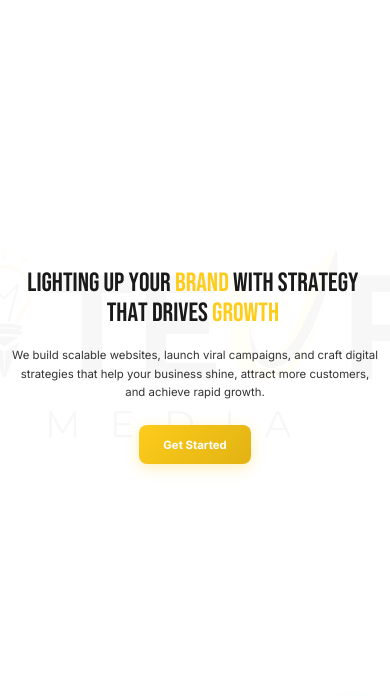
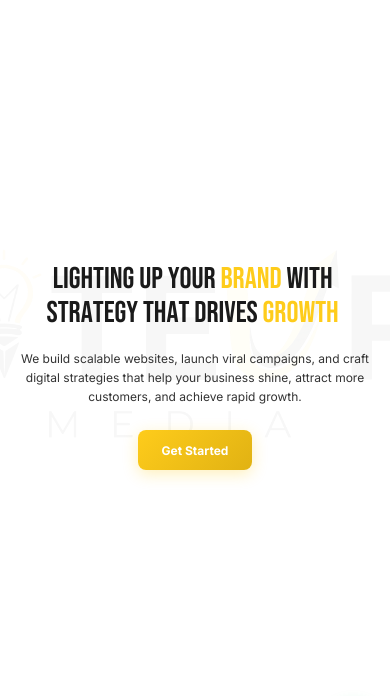
Before and after one commit to liteupwork-bit/liteupmedia, a plain HTML site: page index_mobile.html in a window 390 px wide. Shown: the part 80-776 px from the top of the page. Drawn offline with nearby package versions, Linux system fonts and the light colour scheme.

Commit message:
Mobile UI: Increase hero text size and center alignment - Increased hero title to 3rem on tablets, 2.5rem on phones - Increased subtitle to 1.1rem for better readability - Center-aligned all hero text - Larger Get Started button

```diff
--- a/css/style.css
+++ b/css/style.css
@@ -391,6 +391,7 @@ textarea::placeholder {
 
 .hero-content {
     max-width: 800px;
+    text-align: center;
 }
 
 .hero-subtitle {
@@ -1288,24 +1289,28 @@ video:fullscreen {
     .hero-content {
         max-width: 100%;
         width: 100%;
+        text-align: center;
     }
 
     .hero-title {
-        font-size: 2.5rem;
+        font-size: 3rem;
         letter-spacing: 0;
         line-height: 1.1;
         margin-bottom: 1.5rem;
+        text-align: center;
     }
 
     .hero-subtitle {
-        font-size: 1rem;
+        font-size: 1.1rem;
         margin-bottom: 2rem;
         line-height: 1.6;
+        text-align: center;
+        max-width: 100%;
     }
 
     .btn-primary {
         padding: 1rem 2.5rem;
-        font-size: 1rem;
+        font-size: 1.1rem;
     }
 
     /* --- Marquee --- */
@@ -1543,18 +1548,20 @@ video:fullscreen {
     }
 
     .hero-title {
-        font-size: 2.2rem;
+        font-size: 2.5rem;
         line-height: 1.15;
+        text-align: center;
     }
 
     .hero-subtitle {
-        font-size: 0.95rem;
+        font-size: 1rem;
         line-height: 1.6;
+        text-align: center;
     }
 
     .btn-primary {
         padding: 0.875rem 2rem;
-        font-size: 0.95rem;
+        font-size: 1rem;
     }
 
     .section {
```
